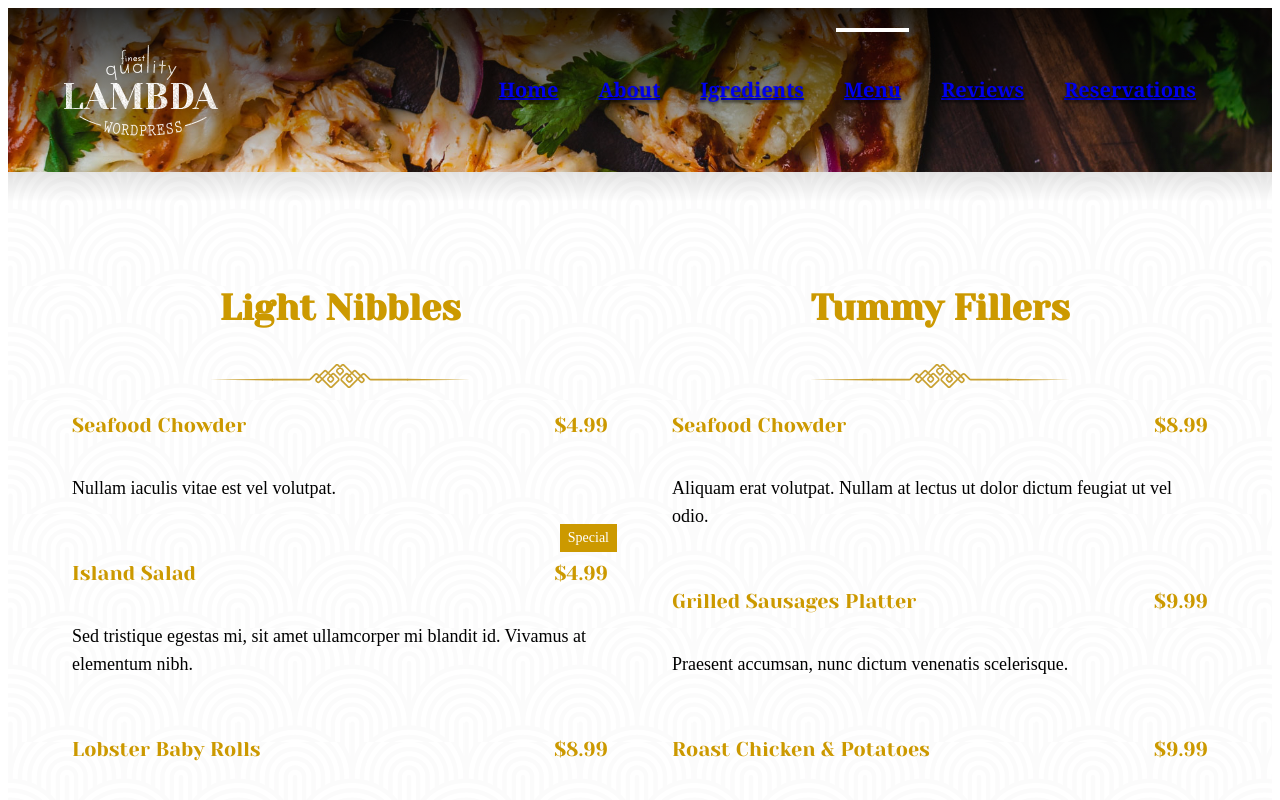
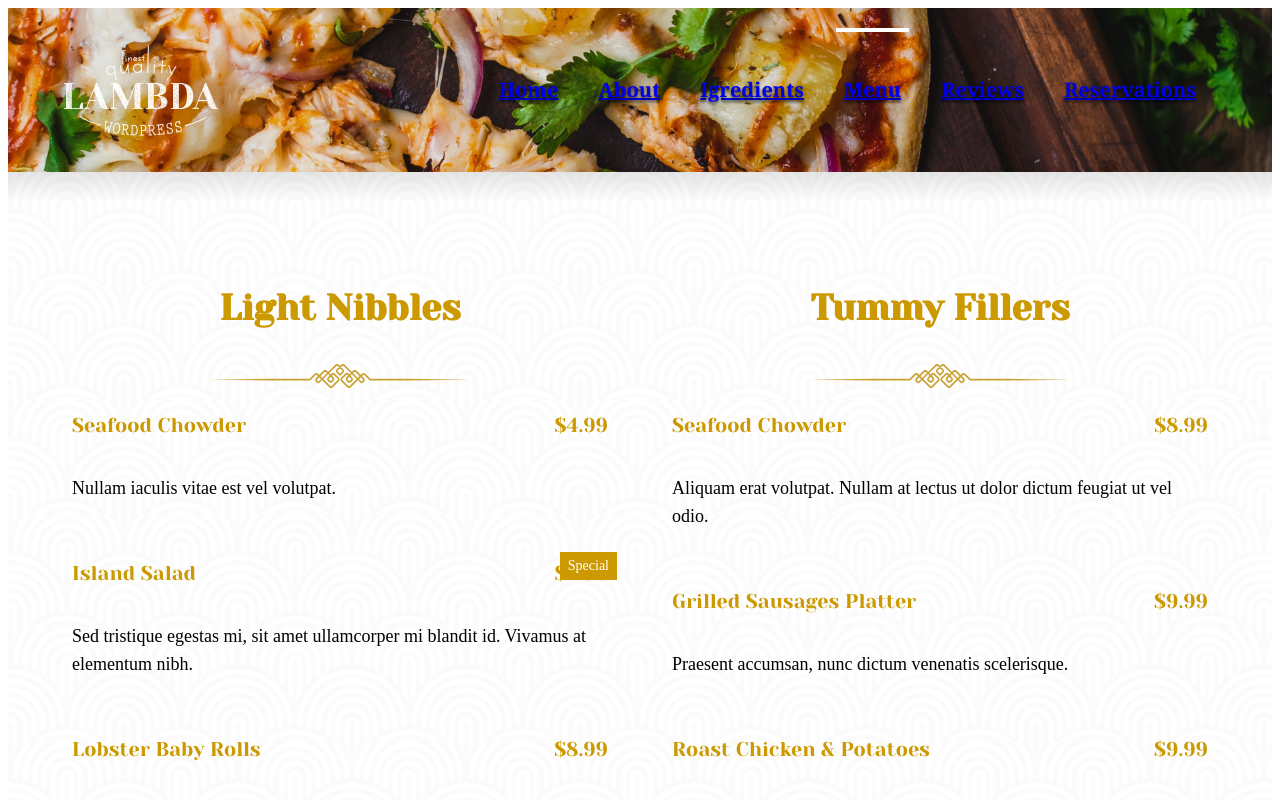
Before and after one commit to alestrunda/restaurant-next, a Next.js app: page /menu in a window 1280 px wide. Shown: the top 800 px of the page. Built offline with nearby package versions, Linux system fonts and the light colour scheme.

Commit message:
update packages

```diff
--- a/components/MenuItem.js
+++ b/components/MenuItem.js
@@ -8,7 +8,7 @@ const MenuItem = ({ children, isSpecial = false, price, title }) => (
     })}
   >
     {isSpecial && (
-      <span className="absolute top-0 -right-px px-2 py-1 bg-yellow-500 text-white text-sm transform -translate-y-full">
+      <span className="absolute top-0 -right-px px-2 py-1 bg-yellow-500 text-white text-sm -translate-y-full">
         Special
       </span>
     )}
--- a/components/Thumbnail.js
+++ b/components/Thumbnail.js
@@ -4,7 +4,7 @@ const Thumbnail = ({ alt, className, src }) => (
   <img
     alt={alt}
     className={classNames(
-      "rounded-full border-white border-4 border-opacity-10 transform transition-all duration-500 hover:border-opacity-40 hover:scale-110 hover:rotate-2",
+      "rounded-full border-white border-4 border-opacity-10 transition-all duration-500 hover:border-opacity-40 hover:scale-110 hover:rotate-2",
       className
     )}
     src={src}
--- a/package.json
+++ b/package.json
@@ -14,8 +14,8 @@
     "react-dom": "^17.0.2"
   },
   "devDependencies": {
-    "autoprefixer": "^10.3.7",
-    "postcss": "^8.3.10",
-    "tailwindcss": "^2.2.17"
+    "autoprefixer": "^10.4.1",
+    "postcss": "^8.4.5",
+    "tailwindcss": "^3.0.8"
   }
 }
--- a/styles.css
+++ b/styles.css
@@ -48,7 +48,7 @@
   background-image: linear-gradient(rgba(0, 0, 0, 0), rgba(0, 0, 0, 0.1));
 }
 
-@responsive {
+@layer utilities {
   .text-shadow {
     text-shadow: 0 2px 4px rgba(0,0,0,0.30);
   }
--- a/tailwind.config.js
+++ b/tailwind.config.js
@@ -9,7 +9,6 @@ module.exports = {
       "./sections/**/*.{js,ts,jsx,tsx}",
     ],
   },
-  darkMode: false, // or 'media' or 'class'
   theme: {
     extend: {
       backgroundImage: (theme) => ({
@@ -28,8 +27,5 @@ module.exports = {
       },
     },
   },
-  variants: {
-    extend: {},
-  },
   plugins: [],
 };
```
Also changed, not shown: 1 other file (tests, documents, lock files or other folders).
